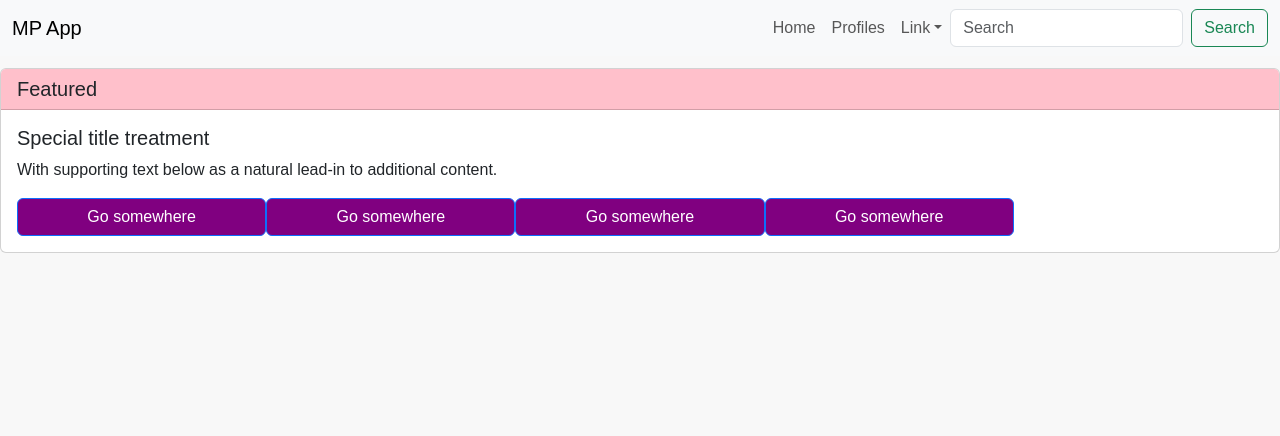
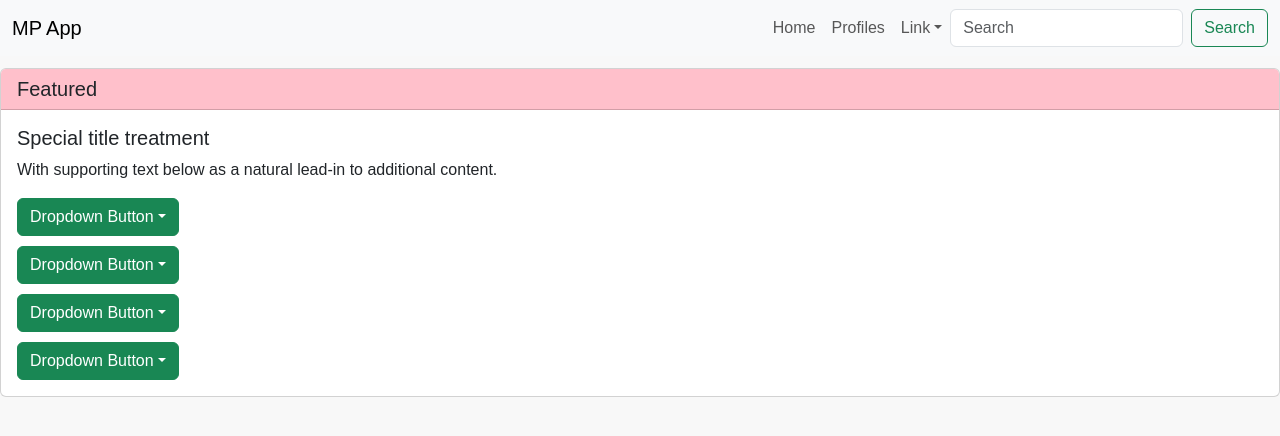
Before and after one commit to andreasawenlof/PP5-music-productivity-frontend, a React (Vite) app: page / in a window 1280 px wide. Shown: the top 436 px of the page. Built offline with nearby package versions, Linux system fonts and the light colour scheme.

Commit message:
Updated readme

```diff
--- /dev/null
+++ b/src/components/DropDown.jsx
@@ -0,0 +1,23 @@
+import Dropdown from 'react-bootstrap/Dropdown';
+import styles from './DropDown.module.css';
+
+function DropDown() {
+    return (
+        <Dropdown className={styles.DropdownBody}>
+            <Dropdown.Toggle
+                variant='success'
+                id='dropdown-basic'
+            >
+                Dropdown Button
+            </Dropdown.Toggle>
+
+            <Dropdown.Menu>
+                <Dropdown.Item href='#/action-1'>Action</Dropdown.Item>
+                <Dropdown.Item href='#/action-2'>Another action</Dropdown.Item>
+                <Dropdown.Item href='#/action-3'>Something else</Dropdown.Item>
+            </Dropdown.Menu>
+        </Dropdown>
+    );
+}
+
+export default DropDown;
--- /dev/null
+++ b/src/components/DropDown.module.css
@@ -0,0 +1,3 @@
+.DropdownBody {
+    margin-top: 10px;
+}
--- a/src/pages/tracks/TracksPage.jsx
+++ b/src/pages/tracks/TracksPage.jsx
@@ -1,6 +1,8 @@
 import Button from 'react-bootstrap/Button';
 import Card from 'react-bootstrap/Card';
 import styles from './TracksPage.module.css';
+import { Dropdown } from 'react-bootstrap';
+import DropDown from '../../components/DropDown';
 
 function TracksPage() {
     return (
@@ -17,18 +19,10 @@ function TracksPage() {
                     With supporting text below as a natural lead-in to
                     additional content.
                 </Card.Text>
-                <Button className={`${styles.Button} text-center `}>
-                    Go somewhere
-                </Button>
-                <Button className={`${styles.Button} text-center `}>
-                    Go somewhere
-                </Button>
-                <Button className={`${styles.Button} text-center `}>
-                    Go somewhere
-                </Button>
-                <Button className={`${styles.Button} text-center `}>
-                    Go somewhere
-                </Button>
+                <DropDown />
+                <DropDown />
+                <DropDown />
+                <DropDown />
             </Card.Body>
         </Card>
     );
```
Also changed, not shown: 2 other files (tests, documents, lock files or other folders).
